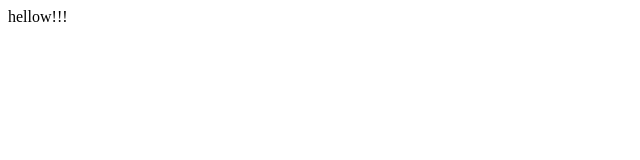
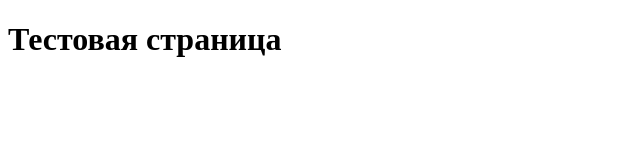
Before and after one commit to amsv/tes, a plain HTML site: page index.html in a window 1280 px wide. Shown: the whole page, without its empty margins (0-640 px from the left). Drawn offline with Linux system fonts and the light colour scheme.

Commit message:
тестовая страница в индекс

```diff
--- a/index.html
+++ b/index.html
@@ -8,7 +8,12 @@
 </head>
 
 <body>
-	hellow!!!
+	<div class="container">
+		<div class="row">
+			<div class="col-12">
+				<h1>Тестовая страница</h1>
+			</div>
+		</div>
 	<script src="./js/script.js"></script>
 </body>
 
```
